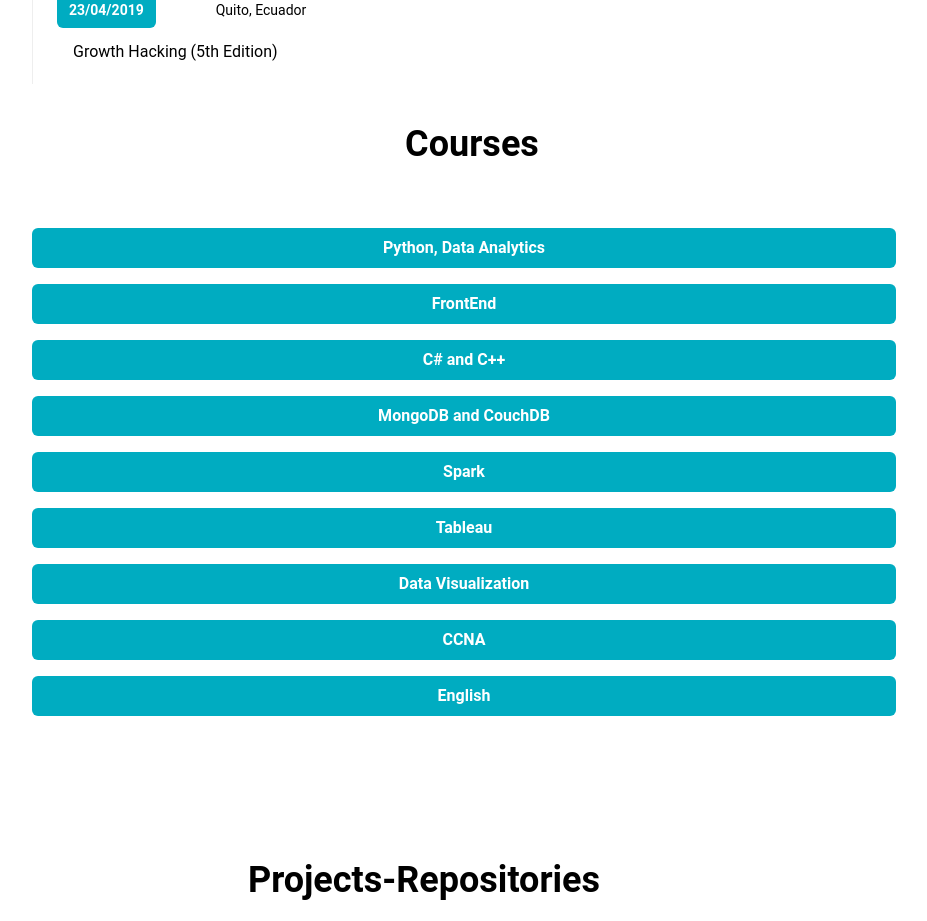
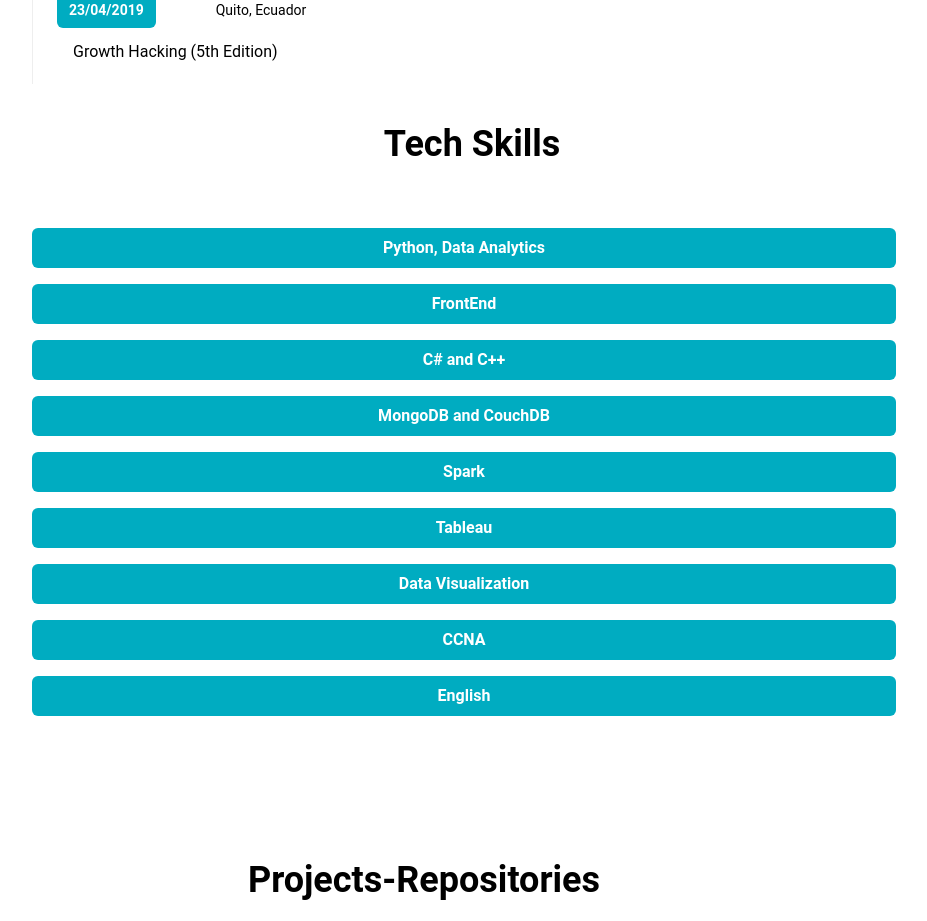
Before and after one commit to Franciscogtu/landing_page, a React (Vite) app: page / in a window 1280 px wide. Shown: the part 2360-3281 px from the top of the page, without its empty margins (248-1175 px from the left). Built offline with nearby package versions, Linux system fonts and the light colour scheme.

Commit message:
detalles Skills

```diff
--- a/src/components/Resume.jsx
+++ b/src/components/Resume.jsx
@@ -110,7 +110,7 @@
 </div>
 
   <div  className='max-w-[1040px] m-auto md:pl-20 px- 4 pt-10 pb-0  '>
-      <h1 className='text-4xl font-bold text-center text-[#001be] pb-0 '>Courses</h1>
+      <h1 className='text-4xl font-bold text-center text-[#001be] pb-0 '>Tech Skills</h1>
   </div>
 
   <div>
```
